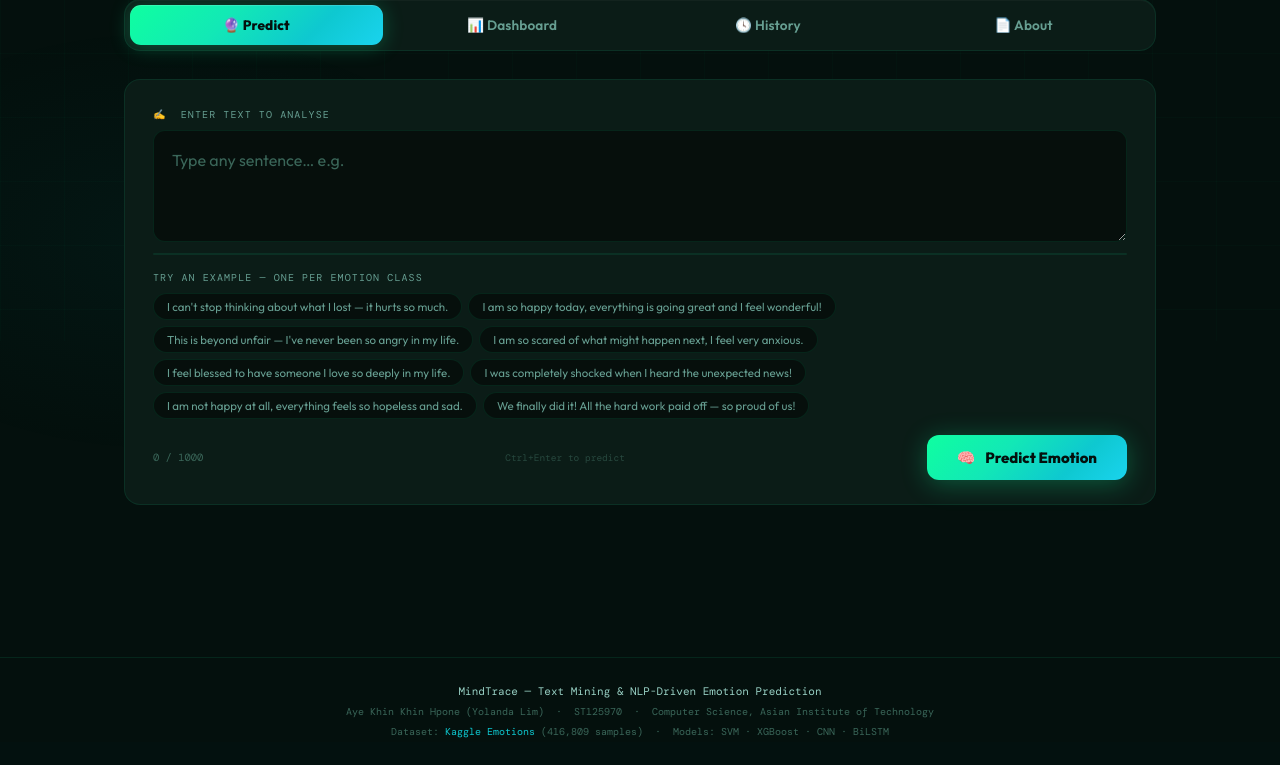
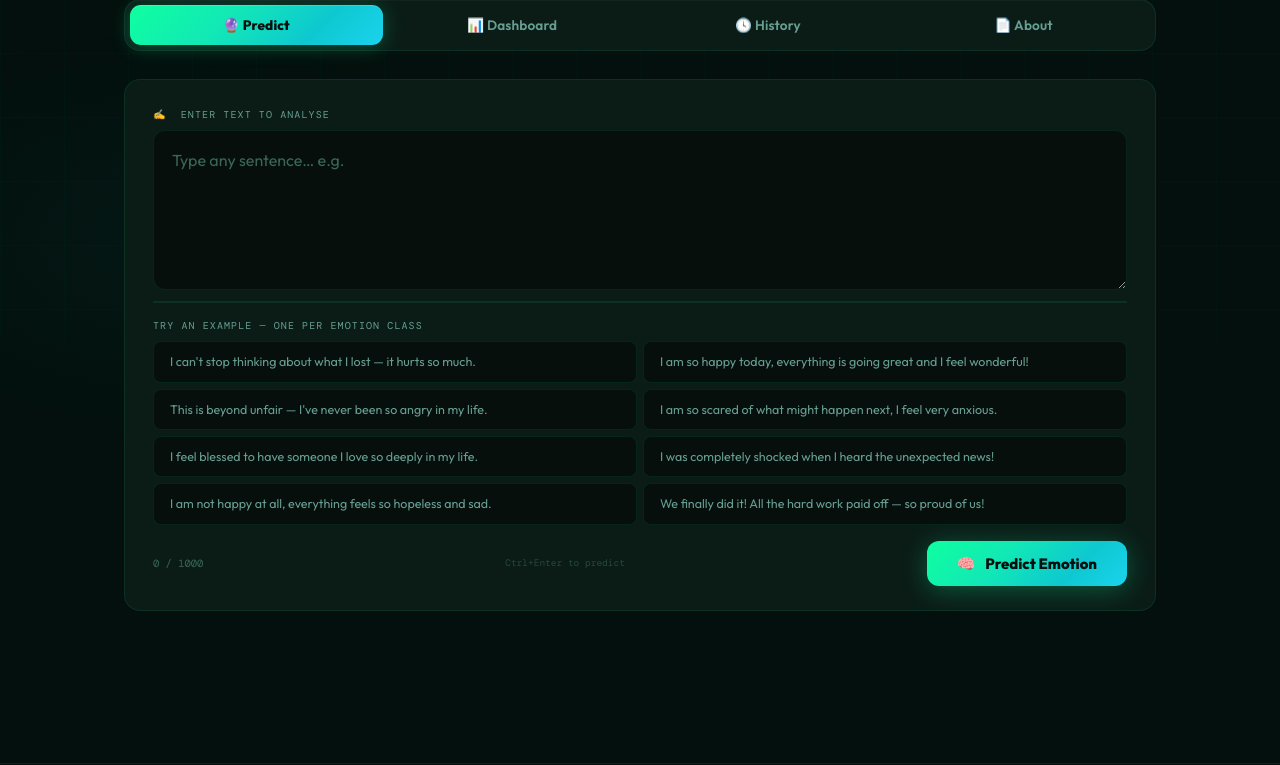
Before and after one commit to limhpone/st125970-MindTrace-yolanda-ML-Final-Project, a Flask app: page / in a window 1280 px wide. Shown: the part 459-1224 px from the top of the page. Before the commit the page ends 1197 px from the top, so only its background shows below. Run offline with Flask 3, Linux system fonts and the light colour scheme; parts of the project's set-up code (start-up, migrations or seed data) failed here and were passed over; some web fonts are replaced.

Commit message:
ui card update

```diff
--- a/templates/index.html
+++ b/templates/index.html
@@ -126,7 +126,7 @@ h1{font-size:clamp(3.5rem,8.5vw,6rem);font-weight:900;line-height:0.95;
 textarea{width:100%;background:var(--s0);border:1px solid var(--border);
   border-radius:var(--r2);color:var(--text);font-family:var(--font);
   font-size:1rem;font-weight:400;line-height:1.75;padding:15px 18px;
-  resize:vertical;min-height:112px;outline:none;
+  resize:vertical;min-height:160px;outline:none;
   transition:border-color 0.2s,box-shadow 0.2s;}
 textarea::placeholder{color:var(--muted);}
 textarea:focus{border-color:rgba(15,255,160,0.32);
@@ -138,11 +138,12 @@ textarea:focus{border-color:rgba(15,255,160,0.32);
 .char-bar.warn{background:linear-gradient(90deg,#fbbf24,#f87171);}
 
 .ex-section{margin-top:16px;}
-.ex-grid{display:flex;flex-wrap:wrap;gap:6px;margin-top:7px;}
-.ex-pill{background:var(--s0);border:1px solid var(--border);border-radius:999px;
-  padding:5px 13px;font-size:11.5px;color:var(--muted2);
+.ex-grid{display:grid;grid-template-columns:1fr 1fr;gap:6px;margin-top:7px;}
+.ex-pill{background:var(--s0);border:1px solid var(--border);border-radius:var(--r3);
+  padding:10px 16px;font-size:12.5px;color:var(--muted2);
   cursor:pointer;transition:all 0.18s;font-family:var(--font);
-  display:inline-flex;align-items:center;gap:5px;}
+  display:flex;align-items:center;gap:8px;width:100%;
+  text-align:left;line-height:1.55;white-space:normal;word-break:break-word;}
 .ex-pill:hover{border-color:var(--border2);color:var(--text);
   background:rgba(15,255,160,0.06);transform:translateY(-1px);}
 
```
